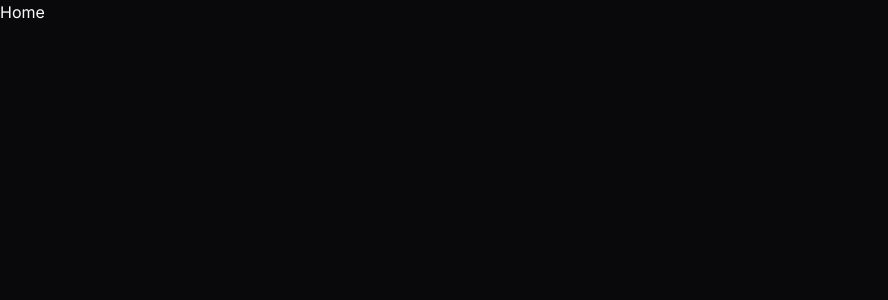
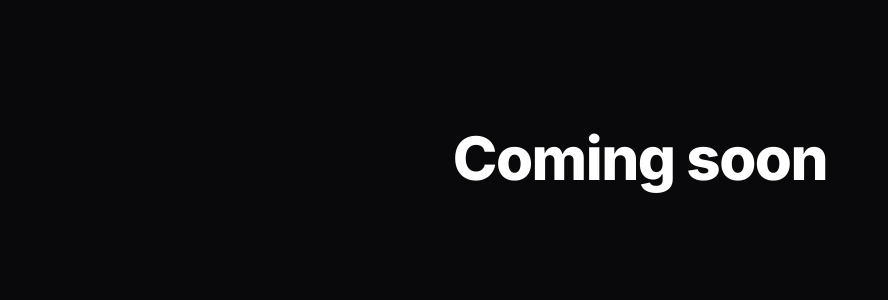
Before and after one commit to RazboiInformational/front-end, a Next.js app: page / in a window 1280 px wide. Shown: the top 300 px of the page, without its empty margins (0-888 px from the left). Built offline with nearby package versions, Linux system fonts and the light colour scheme.

Commit message:
feat: home with coming soon

```diff
--- a/src/app/page.tsx
+++ b/src/app/page.tsx
@@ -1,3 +1,11 @@
 export default function Home() {
-	return <h1>Home</h1>;
+	return (
+		<div className='px-4 sm:px-6 md:px-8'>
+			<div className='relative max-w-5xl mx-auto pt-20 sm:pt-24 lg:pt-32'>
+				<h1 className='text-slate-900 font-extrabold text-4xl sm:text-5xl lg:text-6xl tracking-tight md:text-center dark:text-white'>
+					Coming soon
+				</h1>
+			</div>
+		</div>
+	);
 }
```
